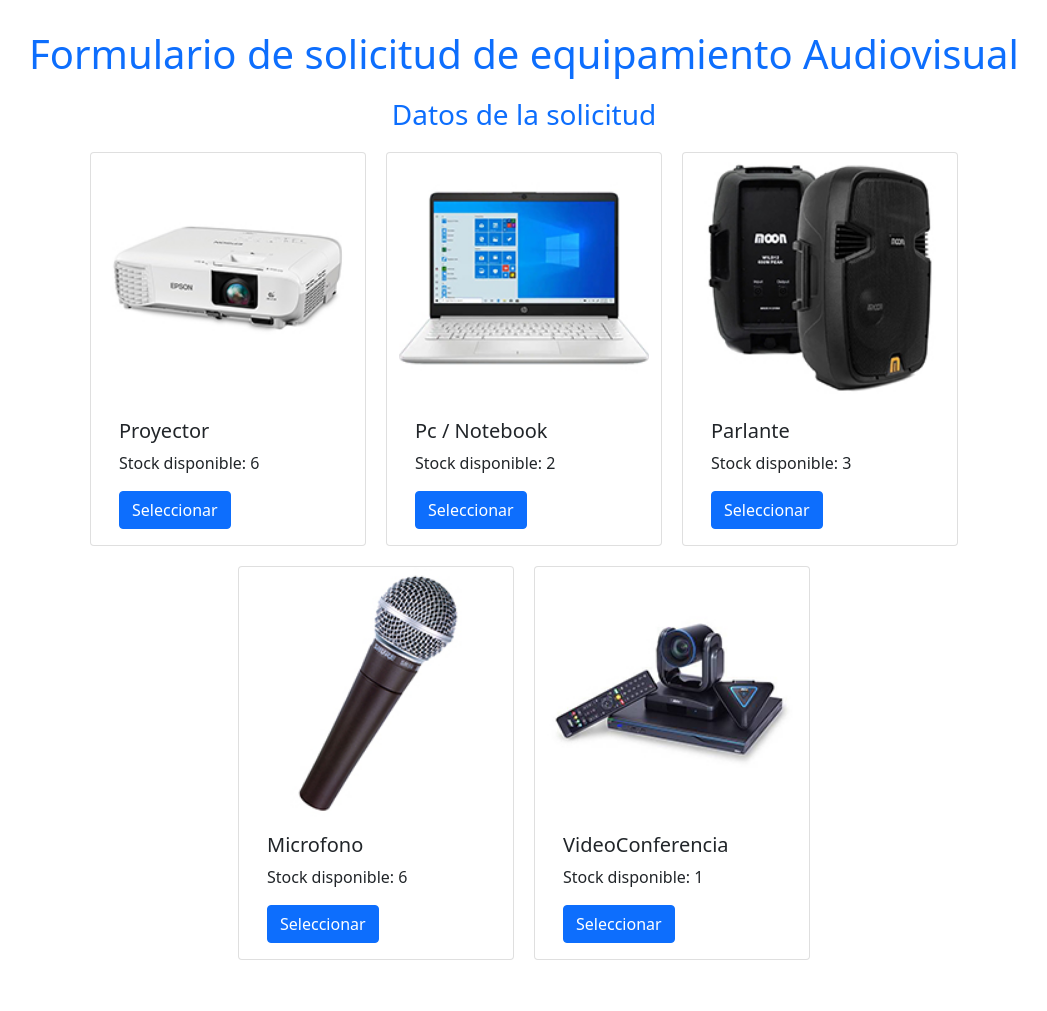
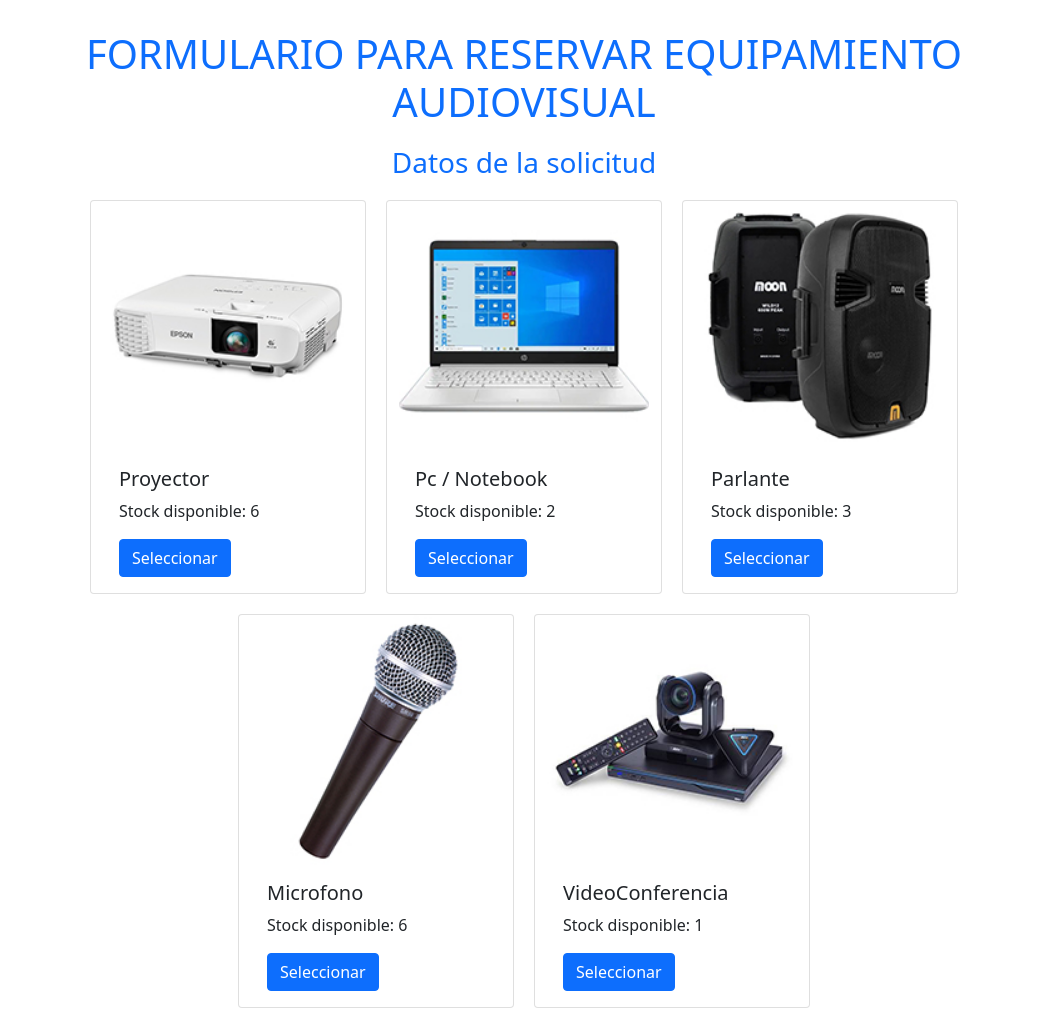
Before and after one commit to Giaco-Rch/reservas-errecalde, a plain HTML site: page index.html in a window 1280 px wide. Shown: the top 1011 px of the page, without its empty margins (116-1163 px from the left). Drawn offline with nearby package versions, Linux system fonts and the light colour scheme.

Commit message:
ROJAS
commit

```diff
--- a/index.html
+++ b/index.html
@@ -12,7 +12,7 @@
 </head>
 <body class="container">
     <div>
-        <h1>Formulario de solicitud de equipamiento Audiovisual </h1>
+        <h1>FORMULARIO PARA RESERVAR EQUIPAMIENTO AUDIOVISUAL</h1>
         <h3>Datos de la solicitud</h3>
     </div>
 
```
